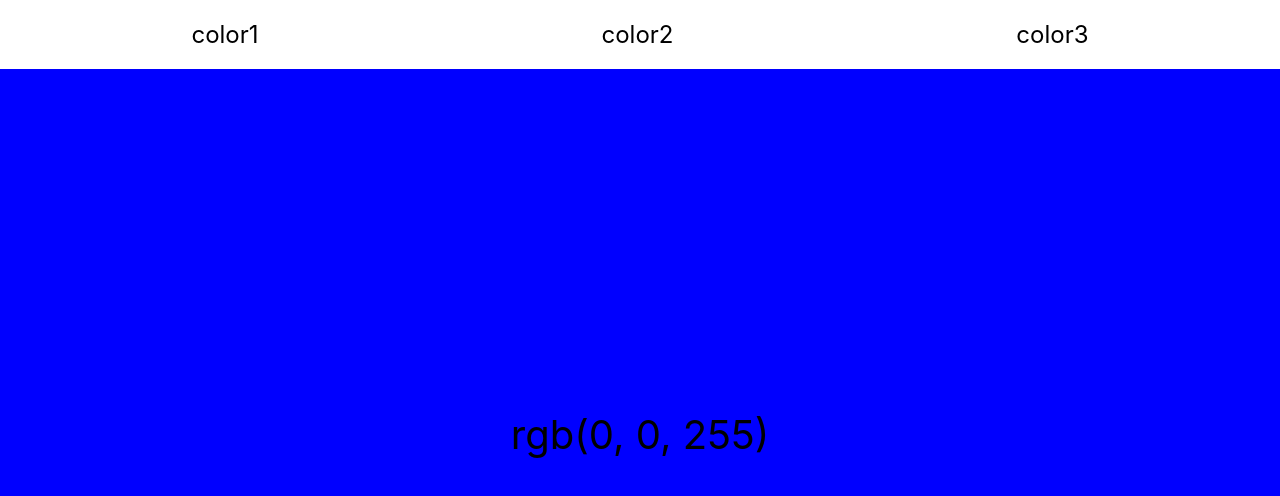
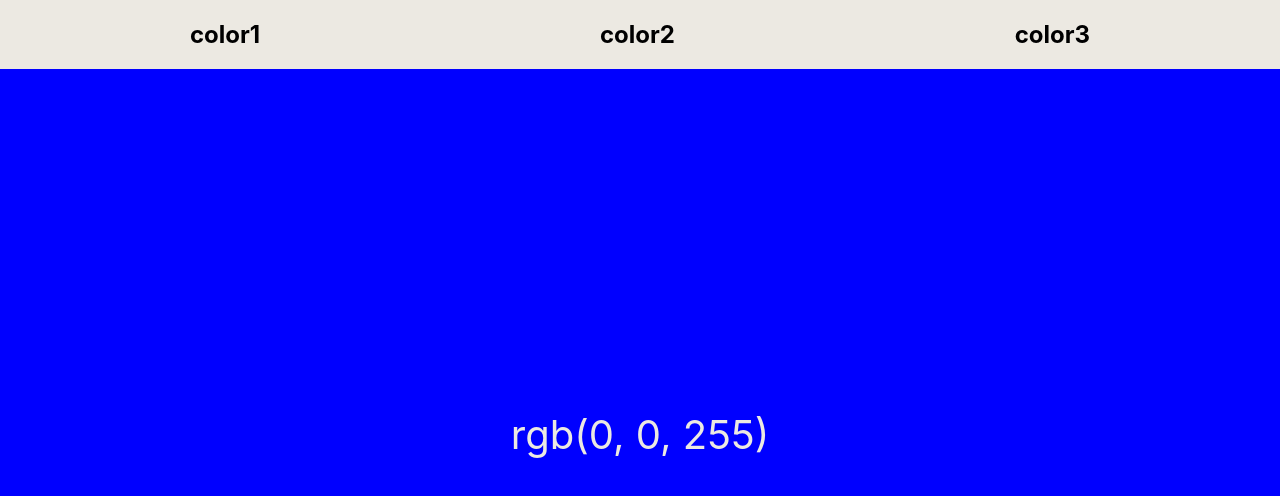
Before and after one commit to david-qz/react-color-router, a React (Create React App) app: page /rgb/0/0/255 in a window 1280 px wide. Shown: the top 496 px of the page. Built offline with nearby package versions, Linux system fonts and the light colour scheme.

Commit message:
Refine text styling

```diff
--- a/src/components/Header/Header.css
+++ b/src/components/Header/Header.css
@@ -4,11 +4,13 @@
     justify-content: space-around;
 
     font-size: 1.5rem;
+    font-weight: bold;
+    background-color: var(--off-white);
 }
 
 .Header a {
     text-decoration: none !important;
-    color: inherit;
+    color: black;
 }
 
 .Header .active {
--- a/src/components/RGB/RGB.css
+++ b/src/components/RGB/RGB.css
@@ -4,4 +4,5 @@
     align-items: center;
 
     font-size: 2.5rem;
+    color: var(--off-white);
 }
--- a/src/index.css
+++ b/src/index.css
@@ -1,3 +1,7 @@
+:root {
+  --off-white: rgb(236, 233, 226);
+}
+
 body {
   margin: 0;
   font-family: -apple-system, BlinkMacSystemFont, 'Segoe UI', 'Roboto', 'Oxygen',
```
